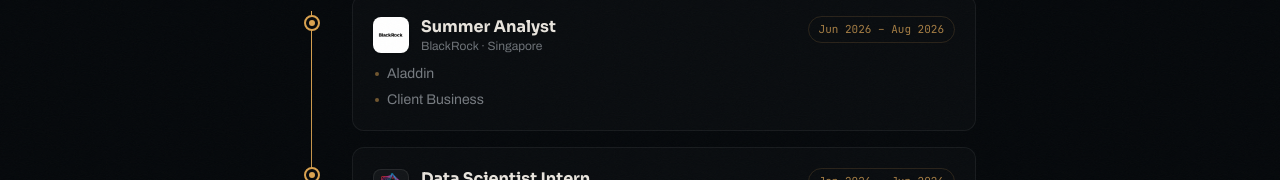
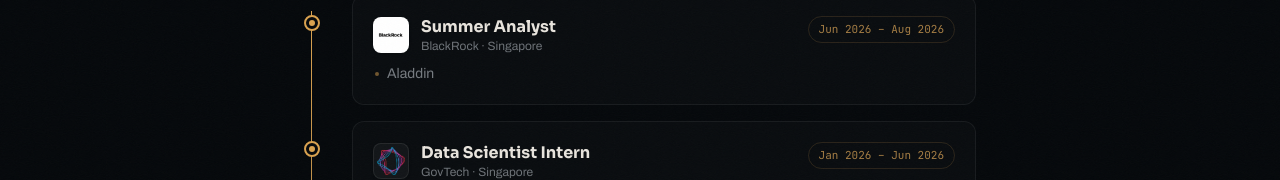
Before and after one commit to rohanjaggi/portfolio, a Next.js app: page / in a window 1280 px wide. Shown: the part 1795-1975 px from the top of the page. Built offline with nearby package versions, Linux system fonts and the light colour scheme.

Commit message:
fix: blackrock experience

```diff
--- a/src/app/components/experience.tsx
+++ b/src/app/components/experience.tsx
@@ -95,7 +95,7 @@ const ExperienceComponent = () => {
       title: "Summer Analyst",
       company: "BlackRock",
       location: "Singapore",
-      description: ["Aladdin", "Client Business"],
+      description: ["Aladdin"],
       date: "Jun 2026 – Aug 2026",
       logo: "blackrock.png",
       logoBgWhite: true,
```
